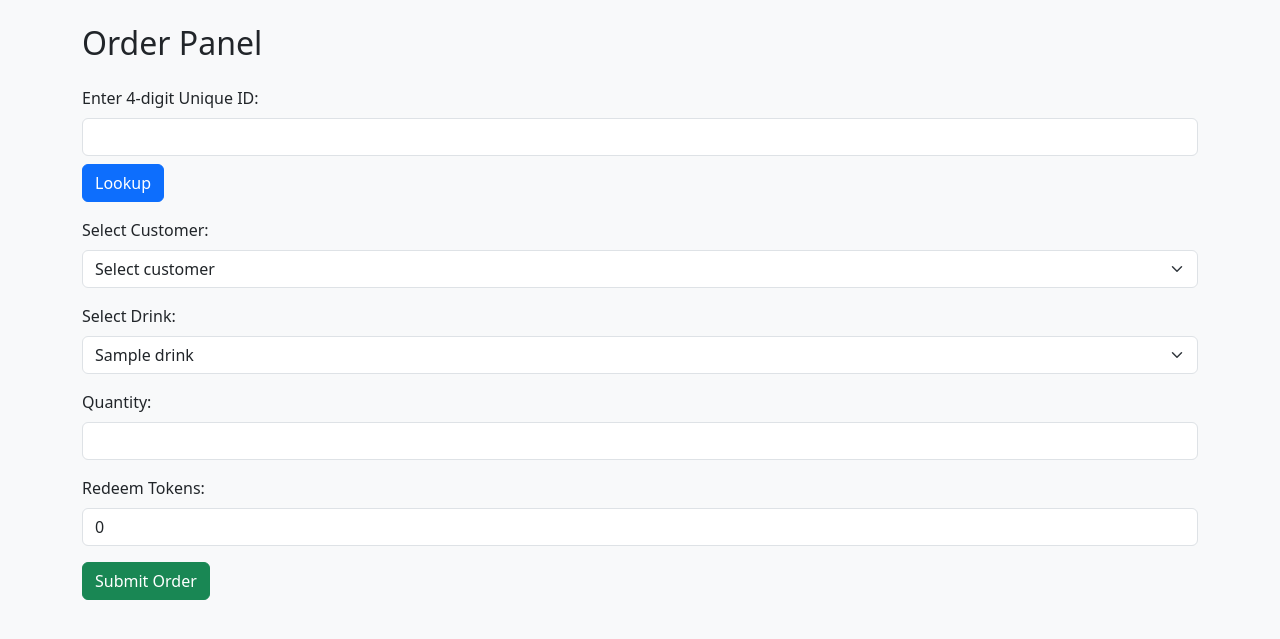
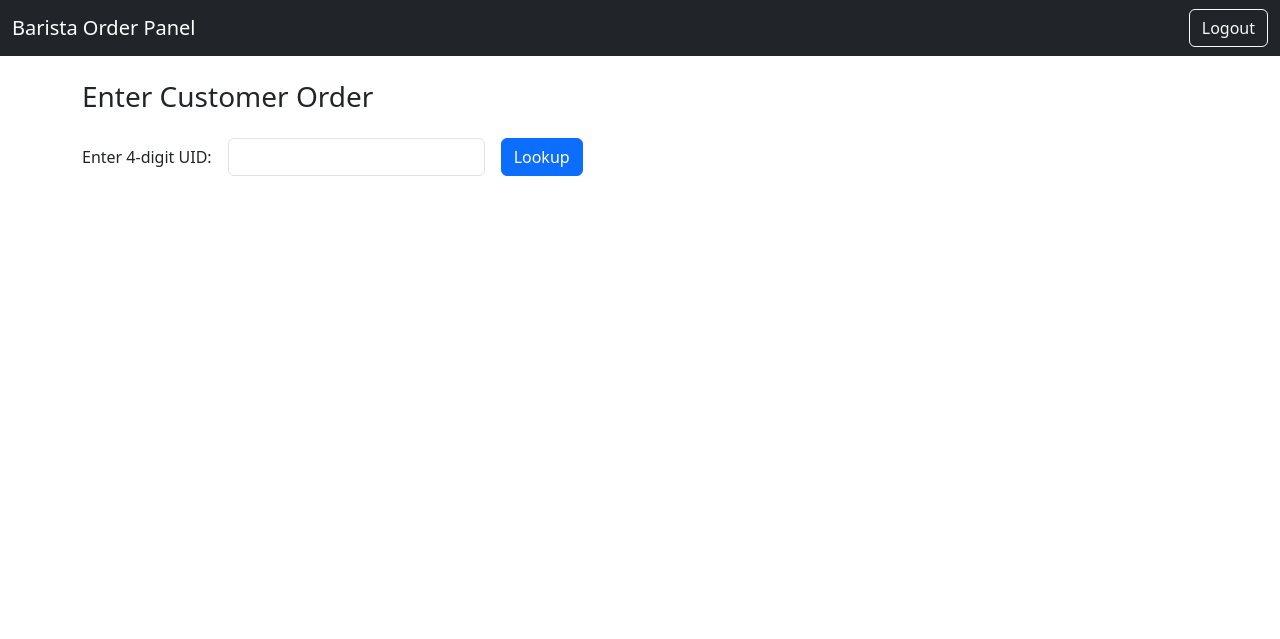
Before and after one commit to dycw30/coffee-loyalty-card, a Flask app: template templates/order.html in a window 1280 px wide. Shown: the top 639 px of the page. Run offline with Flask 3, Linux system fonts and the light colour scheme; the template is opened without the code that fills it: most values are stand-ins (such as "Sample title", 1, 10 or a date in 2020).

Commit message:
Add logout button to Order Panel

```diff
--- a/templates/order.html
+++ b/templates/order.html
@@ -2,86 +2,116 @@
 <html lang="en">
 <head>
     <meta charset="UTF-8">
-    <title>Order Panel</title>
-    <link href="https://cdn.jsdelivr.net/npm/bootstrap@5.3.2/dist/css/bootstrap.min.css" rel="stylesheet">
-    <script>
-        async function fetchCustomers() {
-            const uid = document.getElementById('uid').value;
-            const response = await fetch('/get_customers_by_uid', {
-                method: 'POST',
-                headers: { 'Content-Type': 'application/json' },
-                body: JSON.stringify({ uid })
-            });
-            const data = await response.json();
-            const customerSelect = document.getElementById('customer');
-            customerSelect.innerHTML = '<option value="">Select customer</option>';
-            data.forEach(c => {
-                const option = document.createElement('option');
-                option.value = c.id;
-                option.textContent = c.name;
-                customerSelect.appendChild(option);
-            });
-        }
+    <title>Barista Order Panel</title>
+    <link href="https://cdn.jsdelivr.net/npm/bootstrap@5.3.0/dist/css/bootstrap.min.css" rel="stylesheet">
+    <script src="https://code.jquery.com/jquery-3.7.1.min.js"></script>
+</head>
+<body>
+<nav class="navbar navbar-expand-lg navbar-dark bg-dark mb-4">
+    <div class="container-fluid">
+        <a class="navbar-brand" href="#">Barista Order Panel</a>
+        <div class="d-flex ms-auto">
+            <a href="/logout" class="btn btn-outline-light">Logout</a>
+        </div>
+    </div>
+</nav>
 
-        async function fetchSummary() {
-            const customerId = document.getElementById('customer').value;
-            if (!customerId) return;
-            const response = await fetch('/get_customer_summary', {
-                method: 'POST',
-                headers: { 'Content-Type': 'application/json' },
-                body: JSON.stringify({ customer_id: customerId })
-            });
-            const data = await response.json();
-            document.getElementById('totalOrders').textContent = data.total_orders;
-            document.getElementById('tokensEarned').textContent = data.tokens_earned;
-            document.getElementById('tokensRedeemed').textContent = data.tokens_redeemed;
-            document.getElementById('tokenBalance').textContent = data.balance;
-            document.getElementById('summaryCard').style.display = 'block';
-        }
-    </script>
-</head>
-<body class="bg-light">
-<div class="container py-4">
-    <h2 class="mb-4">Order Panel</h2>
-    <form method="POST" action="/submit_order">
-        <div class="mb-3">
-            <label for="uid" class="form-label">Enter 4-digit Unique ID:</label>
-            <input type="text" id="uid" class="form-control" maxlength="4" required>
-            <button type="button" onclick="fetchCustomers()" class="btn btn-primary mt-2">Lookup</button>
+<div class="container">
+    <h3 class="mb-4">Enter Customer Order</h3>
+
+    <form id="lookup-form" class="mb-3">
+        <div class="row g-3 align-items-center">
+            <div class="col-auto">
+                <label for="uid" class="col-form-label">Enter 4-digit UID:</label>
+            </div>
+            <div class="col-auto">
+                <input type="text" id="uid" name="uid" class="form-control" maxlength="4" required>
+            </div>
+            <div class="col-auto">
+                <button type="submit" class="btn btn-primary">Lookup</button>
+            </div>
         </div>
+    </form>
+
+    <form id="order-form" method="POST" action="/submit_order" style="display:none;">
         <div class="mb-3">
             <label for="customer" class="form-label">Select Customer:</label>
-            <select name="customer_id" id="customer" class="form-select" required onchange="fetchSummary()">
-                <option value="">Select customer</option>
-            </select>
+            <select name="customer_id" id="customer" class="form-select" required></select>
         </div>
-        <div id="summaryCard" class="card mb-3" style="display: none;">
-            <div class="card-body">
-                <h5 class="card-title">Customer Summary</h5>
-                <p>Total Orders: <span id="totalOrders"></span></p>
-                <p>Tokens Earned: <span id="tokensEarned"></span></p>
-                <p>Tokens Redeemed: <span id="tokensRedeemed"></span></p>
-                <p>Available Tokens: <span id="tokenBalance"></span></p>
-            </div>
+
+        <div class="border p-3 mb-3" id="customer-summary" style="display:none;">
+            <h5>Customer Summary</h5>
+            <p id="summary-text"></p>
         </div>
+
         <div class="mb-3">
-            <label for="drink" class="form-label">Select Drink:</label>
+            <label for="drink" class="form-label">Drink Type:</label>
             <select name="drink" id="drink" class="form-select" required>
+                <option value="">Select a drink</option>
                 {% for drink in drinks %}
-                    <option value="{{ drink.name }}">{{ drink.name }}</option>
+                <option value="{{ drink }}">{{ drink }}</option>
                 {% endfor %}
             </select>
         </div>
+
         <div class="mb-3">
             <label for="quantity" class="form-label">Quantity:</label>
-            <input type="number" name="quantity" id="quantity" class="form-control" required>
+            <input type="number" name="quantity" id="quantity" class="form-control" value="1" min="1" required>
         </div>
+
         <div class="mb-3">
             <label for="redeem" class="form-label">Redeem Tokens:</label>
             <input type="number" name="redeem" id="redeem" class="form-control" value="0" min="0">
         </div>
+
         <button type="submit" class="btn btn-success">Submit Order</button>
     </form>
+
+    {% if message %}
+    <div class="alert alert-info mt-4" role="alert">
+        {{ message }}
+    </div>
+    {% endif %}
 </div>
+
+<script>
+$(document).ready(function() {
+    $('#lookup-form').on('submit', function(e) {
+        e.preventDefault();
+        const uid = $('#uid').val().padStart(4, '0');
+        $.get('/get_customers_by_uid', { uid: uid }, function(data) {
+            const customerSelect = $('#customer');
+            customerSelect.empty();
+            if (data.customers.length > 0) {
+                data.customers.forEach(function(cust) {
+                    customerSelect.append(new Option(cust.name, cust.id));
+                });
+                $('#order-form').show();
+            } else {
+                alert("No customers found with that UID.");
+                $('#order-form').hide();
+                $('#customer-summary').hide();
+            }
+        });
+    });
+
+    $('#customer').on('change', function() {
+        const customerId = $(this).val();
+        if (customerId) {
+            $.get('/get_customer_summary', { customer_id: customerId }, function(data) {
+                $('#summary-text').html(`
+                    <strong>Total Orders:</strong> ${data.total_orders} <br>
+                    <strong>Tokens Earned:</strong> ${data.tokens_earned} <br>
+                    <strong>Tokens Redeemed:</strong> ${data.tokens_redeemed} <br>
+                    <strong>Token Balance:</strong> ${data.token_balance}
+                `);
+                $('#customer-summary').show();
+            });
+        } else {
+            $('#customer-summary').hide();
+        }
+    });
+});
+</script>
 </body>
 </html>
```
